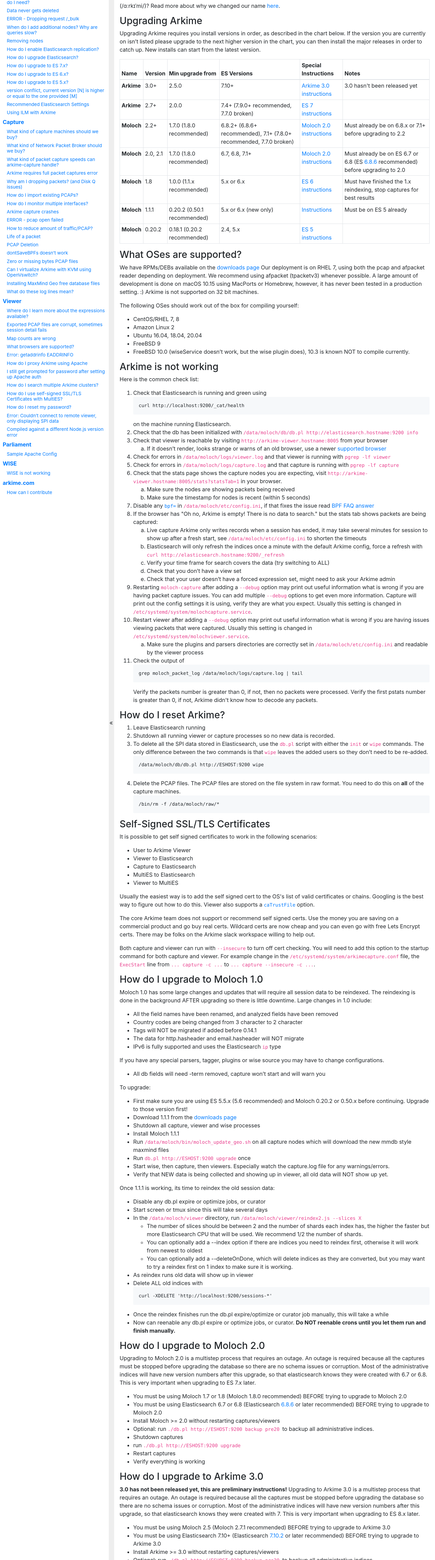
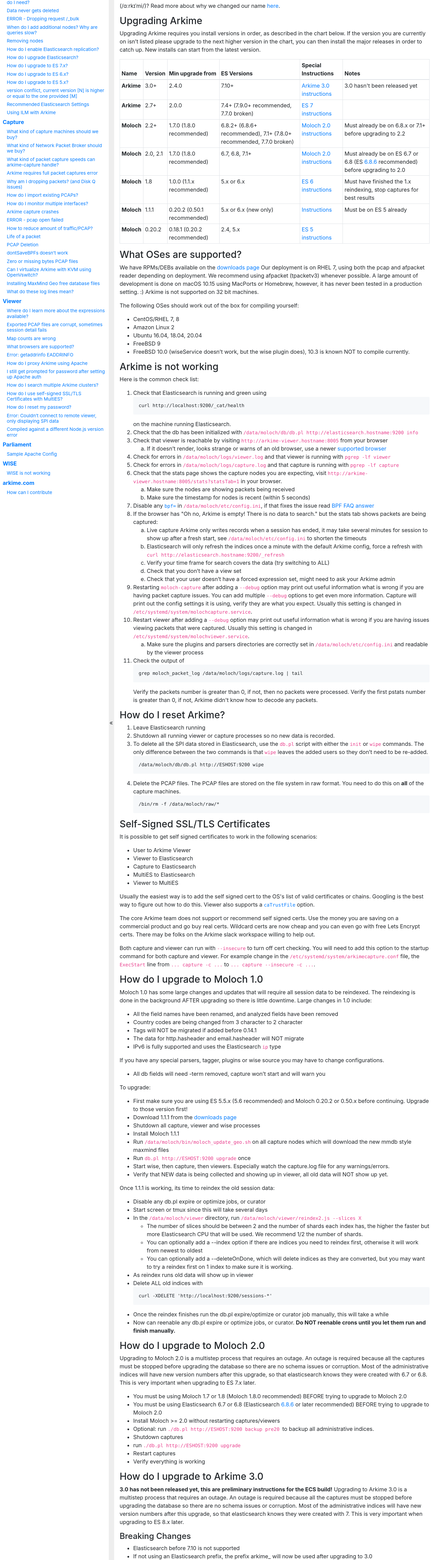
Before and after one commit to arkime/arkimeweb, a Jekyll site: the page built from faq.html, in a window 1280 px wide. Shown: the part 409-5000 px from the top of the page at 34% size. Built offline with Jekyll 4.4.1, drawn with Linux system fonts in a browser that asks for light colours; some of the changed text lies outside the part shown.

Commit message:
update 3.0 instructions

```diff
--- a/downloads.html
+++ b/downloads.html
@@ -224,6 +224,7 @@
             Do NOT use in production or on important data!
           </em></strong></h4>
           <p>
+            Please read the <a href="faq#how_do_i_upgrade_to_arkime_3">instructions.</a>
             If you try it out, please give us some feedback
             <a href="https://github.com/arkime/arkime/pull/1696"
               class="no-decoration">
--- a/faq.html
+++ b/faq.html
@@ -487,7 +487,7 @@
               3.0+
             </td>
             <td>
-              2.5.0
+              2.4.0
             </td>
             <td>
               7.10+
@@ -1002,14 +1002,26 @@
       </h3>
 
       <p>
-        <strong>3.0 has not been released yet, this are preliminary instructions!</strong>
+        <strong>3.0 has not been released yet, this are preliminary instructions for the ECS build!</strong>
         Upgrading to Arkime 3.0 is a multistep process that requires an outage.
         An outage is required because all the captures must be stopped before upgrading the database so there are no schema issues or corruption.
         Most of the administrative indices will have new version numbers after this upgrade, so that elasticsearch knows they were created with 7.
         This is very important when upgrading to ES 8.x later.
       </p>
+      <h4>Breaking Changes</h4>
       <ul>
-        <li>You must be using Moloch 2.5 (Moloch 2.7.1 recommended) BEFORE trying to upgrade to Arkime 3.0</li>
+        <li>Elasticsearch before 7.10 is not supported
+        <li>If not using an Elasticsearch prefix, the prefix arkime_ will now be used after upgrading to 3.0</li>
+        <li>multies - The multiESNodes requires a name: and prefix: attribute per entry</li>
+        <li>wise - custom sources will need to be modified</li>
+        <li>wise - redis urls have a new standard format</li>
+        <li>wise - for json data keyColumn has been renamed keyPath</li>
+        <li>wise - now lower case lotermfield and upper case uptermfield fields</li>
+        <li>You may need to set usersPrefix setting if your users index lives on a Arkime cluster that hasn't been upgraded to use arkime_ yet</li>
+      </ul>
+      <h4>Instructions</h4>
+      <ul>
+        <li>You must be using Moloch 2.4 (Moloch 2.7.1 recommended) BEFORE trying to upgrade to Arkime 3.0</li>
         <li>You must be using Elasticsearch 7.10+ (Elasticsearch <a href="https://www.elastic.co/downloads/elasticsearch">7.10.2</a> or later recommended) BEFORE trying to upgrade to Arkime 3.0</li>
         <li>Install Arkime &gt;= 3.0 without restarting captures/viewers</li>
         <li>Optional: run <code> ./db.pl http://ESHOST:9200 backup pre30 </code> to backup all administrative indices.</li>
```
Also changed, not shown: other parts of faq.html (+1 -1 lines).
